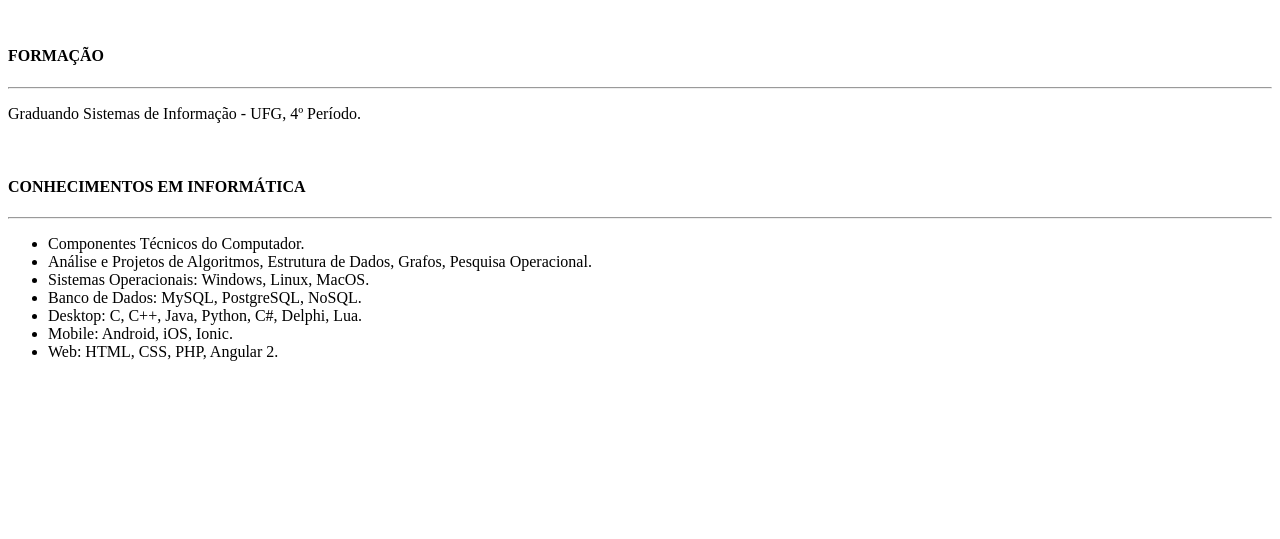
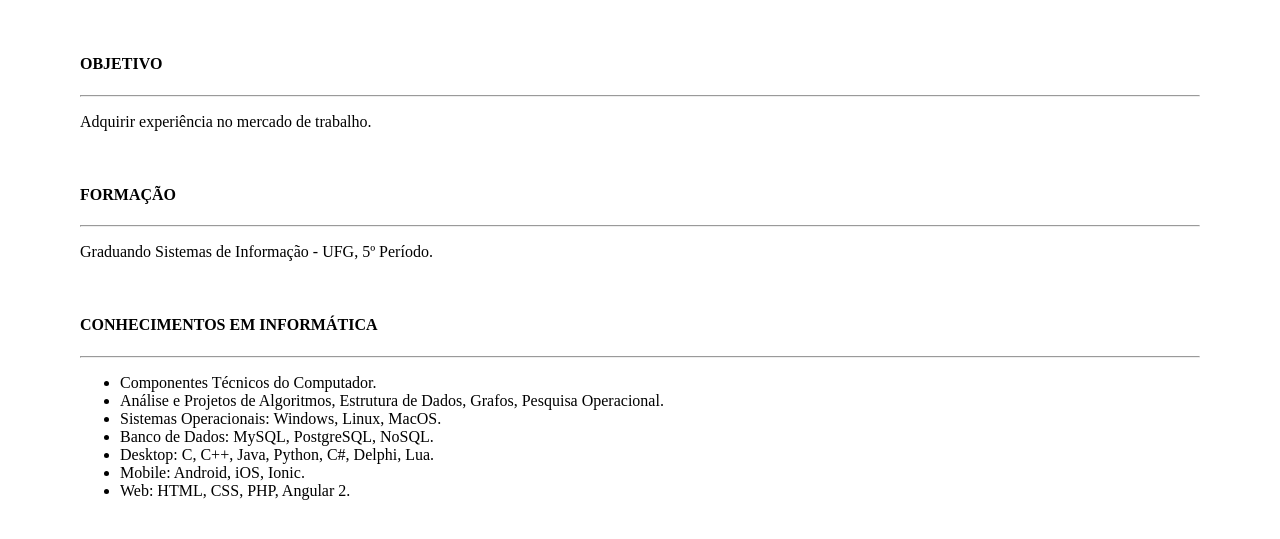
Before and after one commit to burnaz/burnaz.github.io, a plain HTML site: page index.html in a window 1280 px wide. Shown: the part 287-826 px from the top of the page. Before the commit the page ends 800 px from the top, so only its background shows below. Drawn offline with Linux system fonts and the light colour scheme.

Commit message:
Mini currículo para tarefa de Programação da Web

```diff
--- a/index.html
+++ b/index.html
@@ -4,7 +4,7 @@
 <title>Mini Currículo</title>
 </head>
 
-<body>
+<body style="margin: 10rem 5rem 10rem 5rem">
 <h1>Bruno Braz Silveira</h1>
 <h3>Brasileiro, solteiro, 25 anos<br>
 Norte Ferroviário, Goiânia - GO<br>
@@ -17,7 +17,7 @@ E-mail: bbrazsilveira@gmail.com / Portfólio: www.codifika.com.br
 <br>
 <h4>FORMAÇÃO</h4>
 <hr>
-<p>Graduando Sistemas de Informação - UFG, 4º Período.</p>
+<p>Graduando Sistemas de Informação - UFG, 5º Período.</p>
 <br>
 <h4>CONHECIMENTOS EM INFORMÁTICA</h4>
 <hr>
```
